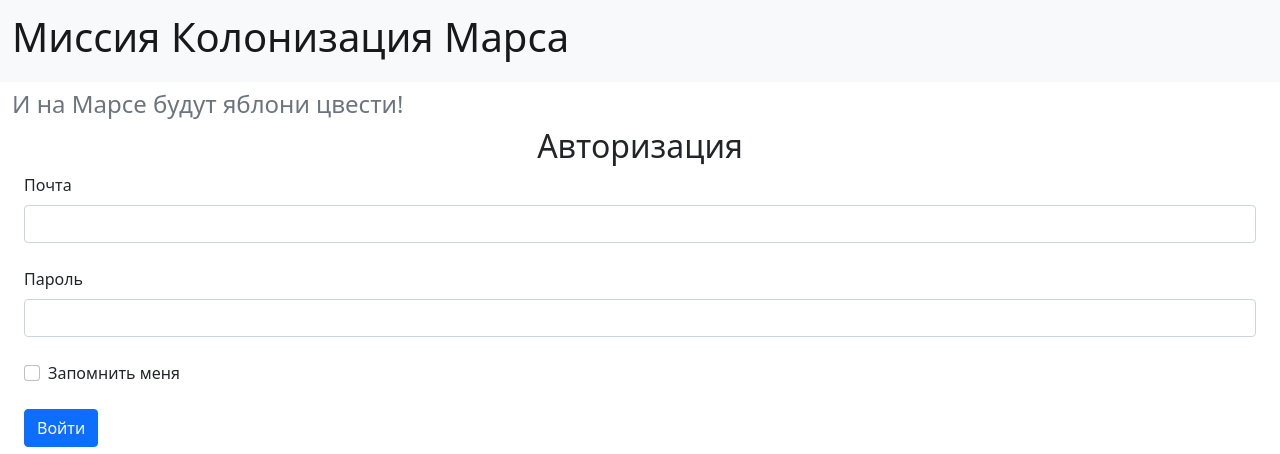
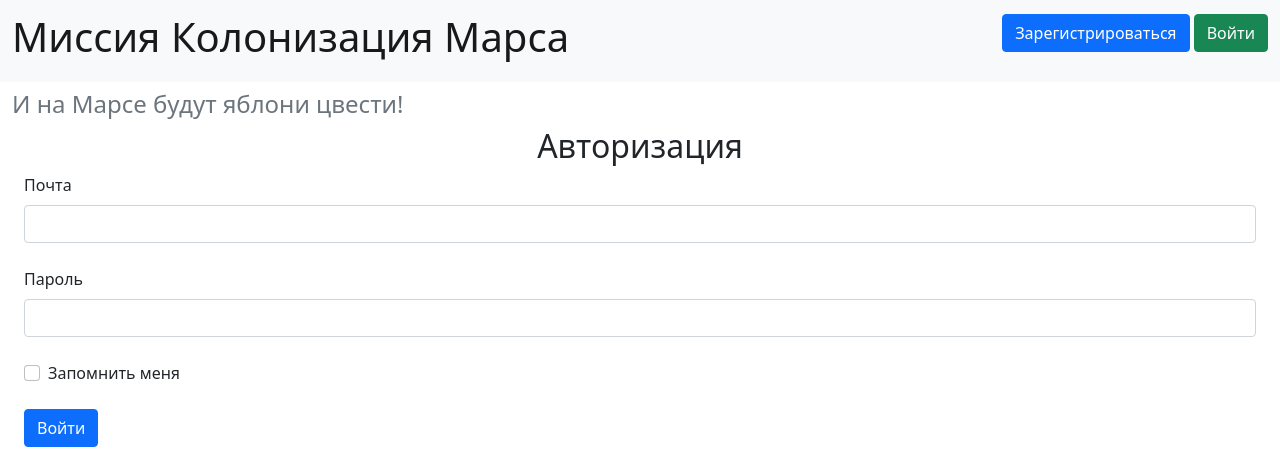
Before and after one commit to EnterKeeper/sqlalchemy-martians, a Flask app: page /login in a window 1280 px wide. Shown: the top 454 px of the page. Run offline with Flask 2, Linux system fonts and the light colour scheme.

Commit message:
Showing current user and register/login buttons

```diff
--- a/templates/base.html
+++ b/templates/base.html
@@ -17,6 +17,16 @@
 <nav class="navbar navbar-expand-lg navbar-light bg-light">
     <div class="container-fluid">
         <h1 class="navbar-brand fs-1">Миссия Колонизация Марса</h1>
+        <div class="d-flex">
+            {% if current_user.is_authenticated %}
+                <a class="navbar-brand" href="/logout">{{ current_user.name }}</a>
+            {% else %}
+                <p>
+                    <a class="btn btn-primary " href="/register">Зарегистрироваться</a>
+                    <a class="btn btn-success" href="/login">Войти</a>
+                </p>
+            {% endif %}
+        </div>
     </div>
 </nav>
 <div class="container-fluid">
```
